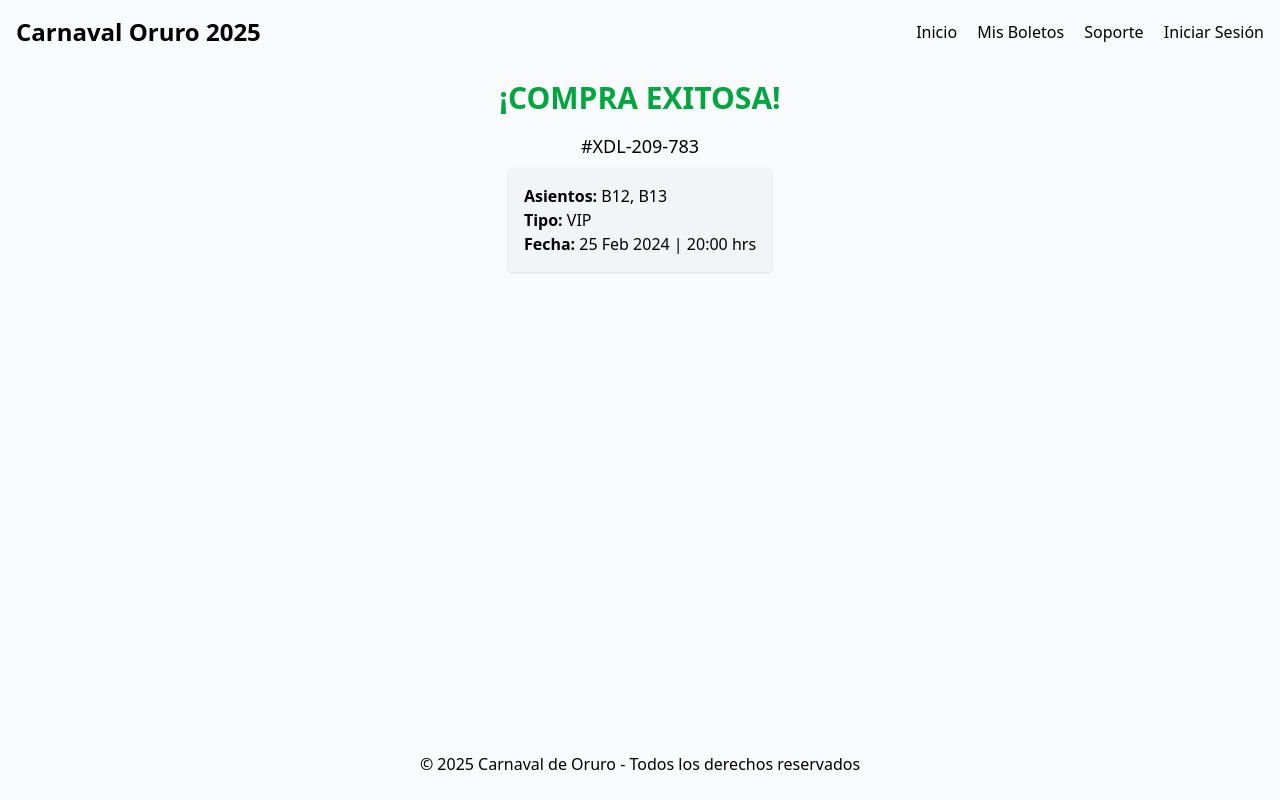
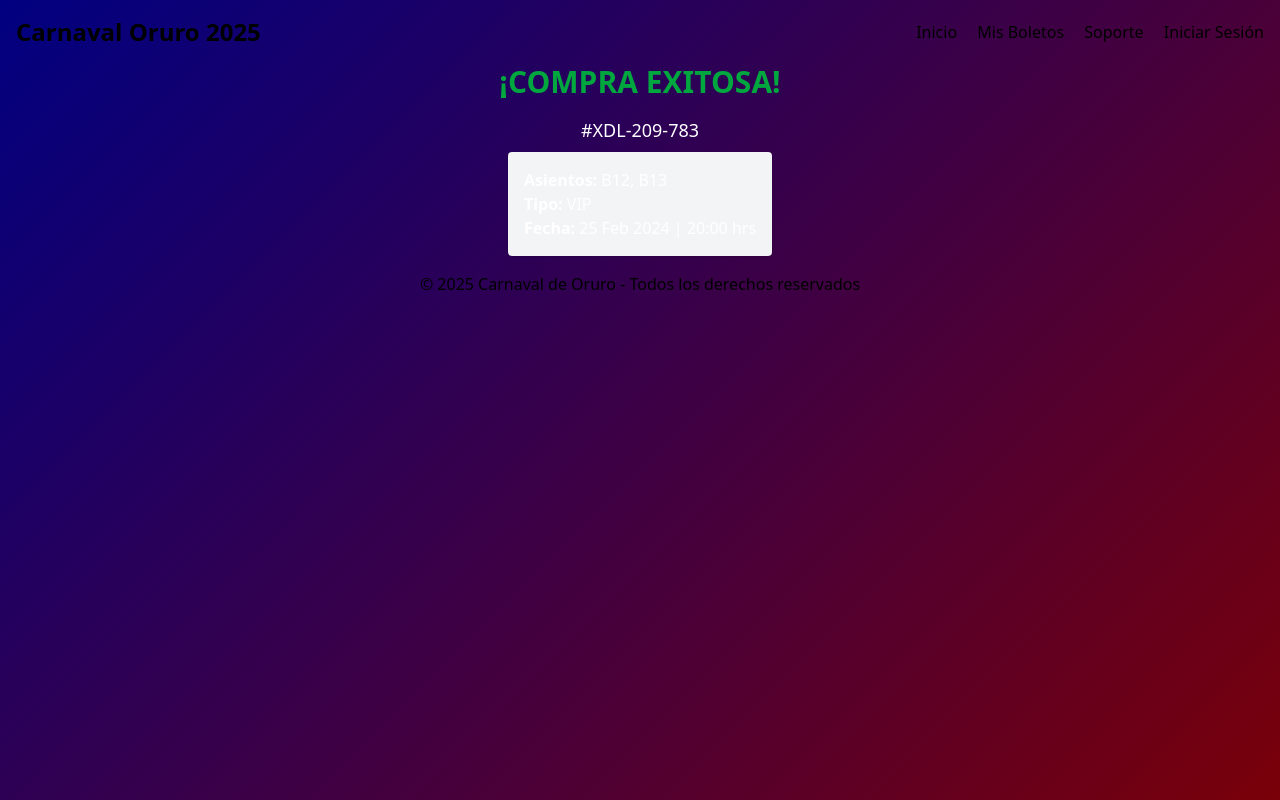
Before and after one commit to Lopez-Axel/Carnival_Oruro, an Astro site in the folder frontend/: page /compra in a window 1280 px wide. Built offline with nearby package versions, Linux system fonts and the light colour scheme; Astro itself is replaced by a stand-in of ours.

Commit message:
Frontend Carnaval v2

```diff
--- a/frontend/src/layouts/MainLayout.astro
+++ b/frontend/src/layouts/MainLayout.astro
@@ -1,19 +1,92 @@
 ---
 import "../styles/global.css";
+import "../styles/main.css";
 import Header from '../components/header.astro';
 import Footer from '../components/footer.astro';
 ---
+<!DOCTYPE html>
 <html lang="es">
   <head>
     <meta charset="UTF-8" />
     <meta name="viewport" content="width=device-width, initial-scale=1.0" />
-    <title>Carnaval Oruro 2025</title>
+    <title>Carnaval de Oruro 2025</title>
+    <link rel="icon" type="image/x-icon" href="/favicon.ico" />
+    <meta name="theme-color" content="#000080">
   </head>
-  <body class="font-sans bg-gray-50">
-    <Header />
-    <main class="min-h-[calc(100vh-128px)] p-4">
-      <slot />
-    </main>
-    <Footer />
+  <body class="bg-gradient">
+    <div class="page-wrapper">
+      <Header />
+      <main>
+        <slot />
+      </main>
+      <Footer />
+    </div>
   </body>
 </html>
+
+<style is:global>
+  :root {
+    color-scheme: light;
+  }
+
+  html {
+    scroll-behavior: smooth;
+    min-height: 100vh;
+  }
+
+  body {
+    margin: 0;
+    padding: 0;
+    font-family: system-ui, -apple-system, BlinkMacSystemFont, 'Segoe UI', Roboto, Oxygen, Ubuntu, Cantarell, 'Open Sans', 'Helvetica Neue', sans-serif;
+    min-height: 100vh;
+  }
+
+  .page-wrapper {
+    min-height: 100vh;
+    background: linear-gradient(135deg,
+      rgba(0, 0, 128, 0.95),
+      rgba(128, 0, 0, 0.85)
+    );
+  }
+
+  .bg-gradient {
+    background: linear-gradient(
+      135deg,
+      #000080 0%,
+      #0000a0 50%,
+      #800000 100%
+    );
+    background-size: 400% 400%;
+    animation: gradientBG 15s ease infinite;
+  }
+
+  @keyframes gradientBG {
+    0% {
+      background-position: 0% 50%;
+    }
+    50% {
+      background-position: 100% 50%;
+    }
+    100% {
+      background-position: 0% 50%;
+    }
+  }
+
+  img {
+    max-width: 100%;
+    height: auto;
+  }
+
+  /* Eliminar el scroll horizontal */
+  body {
+    overflow-x: hidden;
+  }
+
+  /* Asegurar que las secciones ocupen todo el ancho */
+  section {
+    width: 100vw;
+    margin: 0;
+    padding: 0;
+    position: relative;
+  }
+</style>
```
